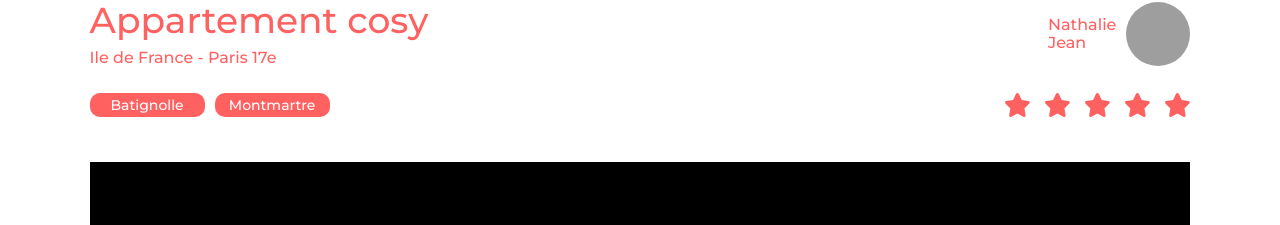
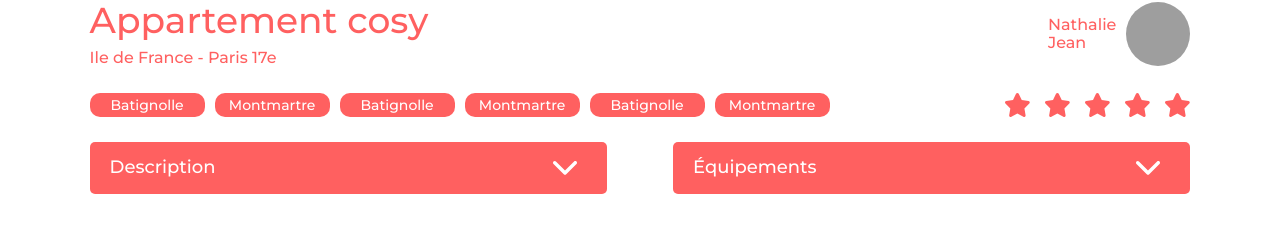
Before and after one commit to nassmim/oc-kasa-react, a React (Create React App) app: page /flat/0979876d in a window 1280 px wide. Shown: the part 623-848 px from the top of the page. Built offline with nearby package versions, Linux system fonts and the light colour scheme; grey boxes are pictures that could not be loaded.

Commit message:
collapsibles ajustés pour s'aligner verticalement

```diff
--- a/src/components/Collapsible.jsx
+++ b/src/components/Collapsible.jsx
@@ -1,14 +1,47 @@
-import { useState } from "react"
+import { useRef, useState, useContext, useEffect } from "react"
+import { CollapsibleHeightContext } from "../context/index.jsx"
 import collapsibleCSS from "../css/collapsible.module.css"
 
-export default function Collapsible({ title, description, titleClass }) {
+export default function Collapsible({
+  title,
+  content,
+  parentCSS,
+  verticalAlign,
+}) {
   const [isOpen, setIsOpen] = useState(false)
+  const elementRef = useRef(null)
+  const {
+    collapsibleMinHeight,
+    setCollapsibleMinHeight,
+    isOpenNumber,
+    setIsOpenNumber,
+  } = useContext(CollapsibleHeightContext)
+
+  const [openCollapsibleHeight, setOpenCollapsibleHeight] = useState(0)
+
+  useEffect(() => {
+    if (verticalAlign) setOpenCollapsibleHeight(elementRef.current.clientHeight)
+  }, [isOpen])
+
+  useEffect(() => {
+    setIsOpenNumber(isOpen ? isOpenNumber + 1 : Math.max(0, isOpenNumber - 1))
+    if (isOpenNumber > 1)
+      setCollapsibleMinHeight(
+        openCollapsibleHeight > collapsibleMinHeight
+          ? openCollapsibleHeight
+          : collapsibleMinHeight
+      )
+    else setCollapsibleMinHeight(openCollapsibleHeight)
+  }, [openCollapsibleHeight])
 
   return (
     <>
+      <div className={collapsibleCSS.collapsible}>
         <div
           onClick={() => setIsOpen(!isOpen)}
-        className={[collapsibleCSS.title, titleClass].join(" ")}
+          className={[collapsibleCSS.title, parentCSS.collapsibleTitle].join(
+            " "
+          )}
         >
           {title}
           <svg
@@ -26,13 +59,26 @@ export default function Collapsible({ title, description, titleClass }) {
           </svg>
         </div>
         <div
+          ref={elementRef}
           className={
-          collapsibleCSS.description +
+            collapsibleCSS.content +
             " " +
-          (isOpen ? collapsibleCSS.visible : "")
+            (isOpen
+              ? collapsibleCSS.visible + " " + parentCSS.collapsibleContent
+              : "")
           }
+          style={{ minHeight: isOpen ? collapsibleMinHeight : "0px" }}
         >
-        {description}
+          {Array.isArray(content) ? (
+            <ul className={parentCSS.collapsibleContentList}>
+              {content.map((contentItem, index) => (
+                <li key={index}>{contentItem}</li>
+              ))}
+            </ul>
+          ) : (
+            content
+          )}
+        </div>
       </div>
     </>
   )
--- /dev/null
+++ b/src/context/index.jsx
@@ -0,0 +1,21 @@
+import { createContext, useState } from "react"
+
+export const CollapsibleHeightContext = createContext()
+
+export const CollapsibleHeightProvider = ({ children }) => {
+  const [collapsibleMinHeight, setCollapsibleMinHeight] = useState(0)
+  const [isOpenNumber, setIsOpenNumber] = useState(0)
+
+  return (
+    <CollapsibleHeightContext.Provider
+      value={{
+        collapsibleMinHeight,
+        setCollapsibleMinHeight,
+        isOpenNumber,
+        setIsOpenNumber,
+      }}
+    >
+      {children}
+    </CollapsibleHeightContext.Provider>
+  )
+}
--- a/src/css/about.module.css
+++ b/src/css/about.module.css
@@ -14,8 +14,28 @@
 .section {
   max-width: 1023px;
   width: 100%;
+  font-size: 1.5rem;
 }
 
-.collapsileTitle {
+.collapsibleTitle {
   height: 47px;
 }
+
+.collapsibleContent {
+  padding-bottom: 10px;
+}
+
+@media (max-width: 767px) {
+  .main {
+    row-gap: 20px;
+    margin-bottom: 20px;
+  }
+  .collapsibleTitle {
+    font-size: 0.8125rem;
+    height: 30px;
+  }
+  .collapsibleContent {
+    font-size: 0.75rem;
+    padding-bottom: 60px;
+  }
+}
--- a/src/css/collapsible.module.css
+++ b/src/css/collapsible.module.css
@@ -1,32 +1,38 @@
+.collapsible {
+  display: flex;
+  flex-direction: column;
+}
+
 .title {
   position: relative;
   display: flex;
   justify-content: space-between;
   align-items: center;
   background-color: #ff6060;
-  font-size: 1.5rem;
   color: white;
   padding-right: 30px;
   padding-left: 20px;
   border-radius: 5px;
   z-index: 2;
+  cursor: pointer;
 }
 
-.description {
-  height: 0;
+.content {
+  display: none;
+  box-sizing: border-box;
   overflow: hidden;
-  font-size: 1.5rem;
   font-weight: 400;
   color: #ff6060;
   background-color: #f7f7f7;
   border-radius: 5px;
   transform: translateY(-5px);
-  transition: height 5000ms;
 }
 
-.description.visible {
-  height: fit-content;
-  padding: 35px 25px 10px 20px;
+.content.visible {
+  display: block;
+  padding-top: 35px;
+  padding-right: 25px;
+  padding-left: 20px;
 }
 
 .arrowUp {
@@ -34,8 +40,10 @@
 }
 
 @media screen and (max-width: 767px) {
-  .description.visible {
+  .content.visible {
     font-size: 0.75rem;
-    padding: 20px 5px 60px 10px;
+    padding-top: 20px;
+    padding-right: 5px;
+    padding-left: 10px;
   }
 }
--- a/src/css/flat.module.css
+++ b/src/css/flat.module.css
@@ -38,11 +38,14 @@
 .informationOnQuality {
   display: flex;
   justify-content: space-between;
+  margin-bottom: 25px;
 }
 
 .tags {
   display: flex;
+  flex-wrap: wrap;
   column-gap: 10px;
+  row-gap: 10px;
 }
 
 .tag {
@@ -62,3 +65,25 @@
   display: flex;
   column-gap: 15px;
 }
+
+.flatCaracteristics {
+  display: grid;
+  grid-template-columns: 1fr 1fr;
+  column-gap: 6%;
+  font-size: 1.125rem;
+}
+
+.collapsibleTitle {
+  font-size: 1.125rem;
+  height: 52px;
+}
+
+.collapsibleContent {
+  padding-bottom: 50px;
+}
+
+.collapsibleContentList {
+  display: flex;
+  flex-direction: column;
+  row-gap: 7px;
+}
--- a/src/pages/About.jsx
+++ b/src/pages/About.jsx
@@ -16,9 +16,9 @@ export default function About() {
             key={`${section.title}-${index}`}
           >
             <Collapsible
-              titleClass={aboutCSS.collapsileTitle}
               title={section.title}
-              description={section.description}
+              content={section.description}
+              parentCSS={aboutCSS}
             />
           </section>
         ))}
--- a/src/pages/Flat.jsx
+++ b/src/pages/Flat.jsx
@@ -1,5 +1,7 @@
+import Collapsible from "../components/Collapsible.jsx"
 import SlideShow from "../components/SlideShow.jsx"
 import flatCSS from "../css/flat.module.css"
+import { CollapsibleHeightProvider } from "../context/index.jsx"
 
 export default function Flat() {
   const flat = {
@@ -30,7 +32,14 @@ export default function Flat() {
       "Frigo",
       "WIFI",
     ],
-    tags: ["Batignolle", "Montmartre"],
+    tags: [
+      "Batignolle",
+      "Montmartre",
+      "Batignolle",
+      "Montmartre",
+      "Batignolle",
+      "Montmartre",
+    ],
   }
 
   const startsNumber = 5
@@ -61,6 +70,7 @@ export default function Flat() {
 
   return (
     <>
+      <CollapsibleHeightProvider>
         <main className={flatCSS.main}>
           <section>
             <SlideShow pictures={flat.pictures} />
@@ -94,7 +104,22 @@ export default function Flat() {
               </div>
             </div>
           </section>
+          <section className={flatCSS.flatCaracteristics}>
+            <Collapsible
+              title="Description"
+              content={flat.description}
+              parentCSS={flatCSS}
+              verticalAlign={true}
+            />
+            <Collapsible
+              title="Équipements"
+              content={flat.equipments}
+              parentCSS={flatCSS}
+              verticalAlign={true}
+            />
+          </section>
         </main>
+      </CollapsibleHeightProvider>
     </>
   )
 }
```
Lines whose indentation alone changed are shown as unchanged.
